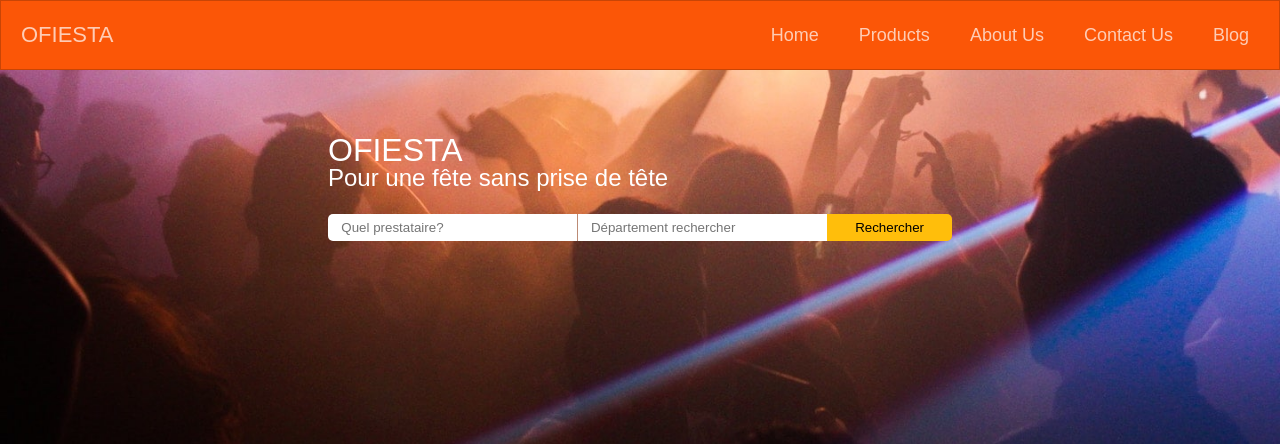
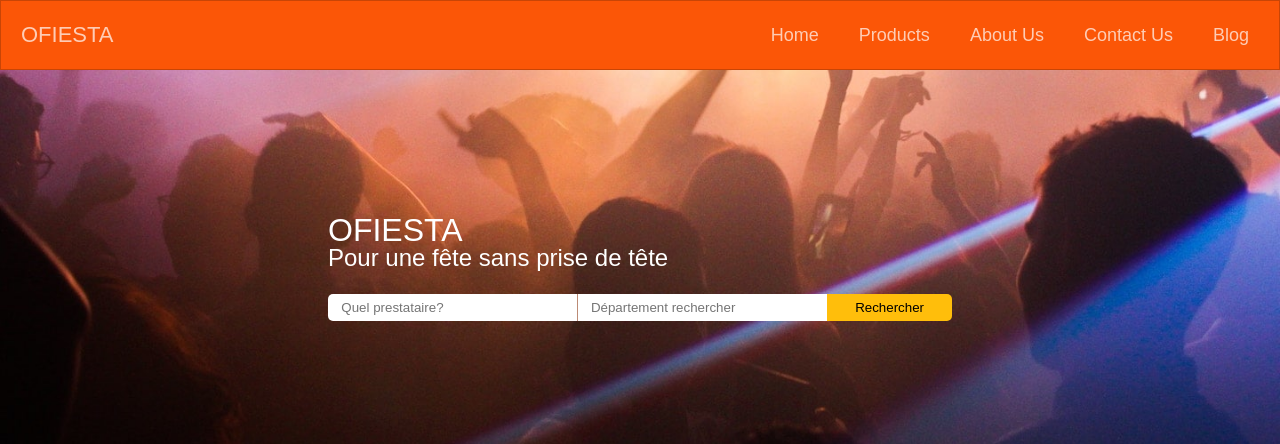
Before and after one commit to lanebuleuse/ofiesta-front, a React app: page / in a window 1280 px wide. Shown: the top 444 px of the page. Built offline with nearby package versions, Linux system fonts and the light colour scheme.

Commit message:
First Commit

```diff
--- a/src/components/Search/search.scss
+++ b/src/components/Search/search.scss
@@ -33,7 +33,8 @@
     @media only screen and (min-width: $breackMedium) {
       /* desktop */
       width: 50%;
-      max-width: 800px;
+      max-width: 700px;
+      margin-top: 8rem;
     }
   }
 
```
